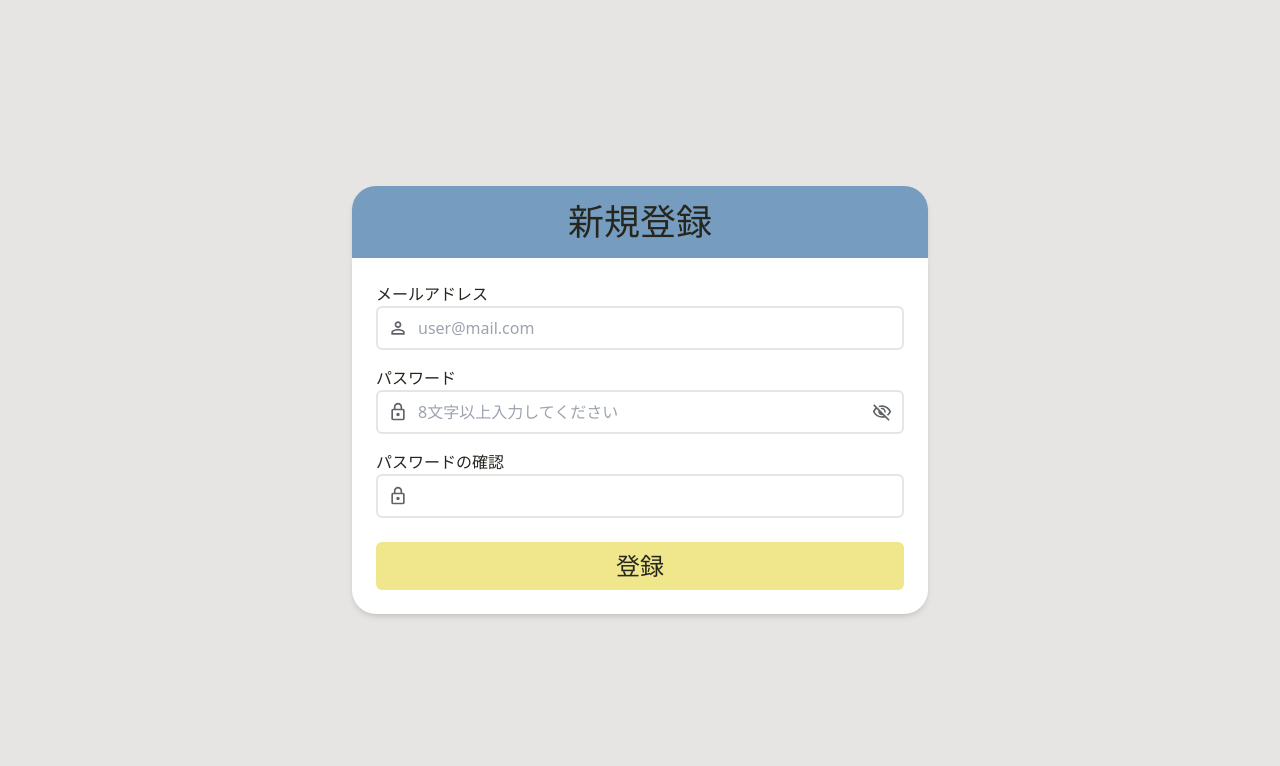
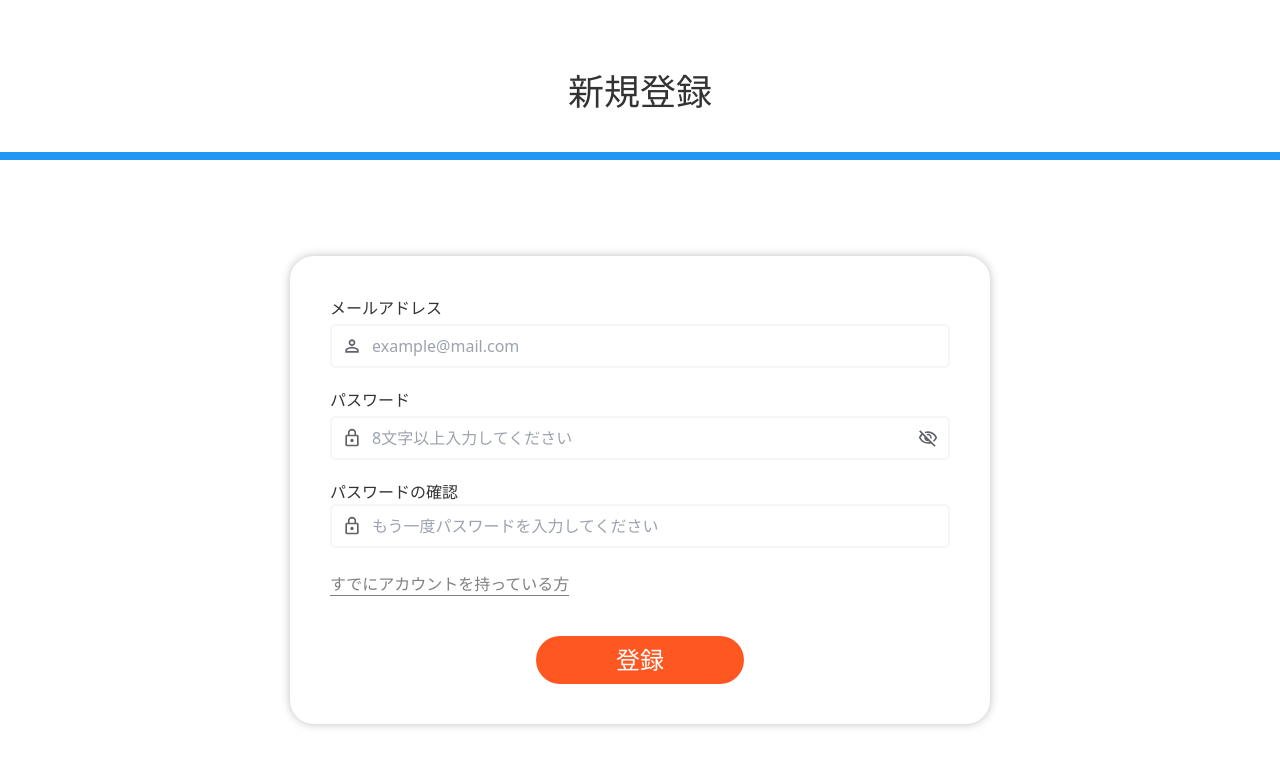
Before and after one commit to Fukushinaharuto/SiteForestFront, a Next.js app in the folder front/: page /register in a window 1280 px wide. Shown: the top 766 px of the page. Built offline with nearby package versions, Linux system fonts and the light colour scheme.

Commit message:
新規登録機能の作成完了登録機能の作成完了

```diff
--- a/front/src/app/globals.css
+++ b/front/src/app/globals.css
@@ -3,12 +3,10 @@
 @tailwind utilities;
 
 :root {
-  --background: #ffffff;
-  --foreground: #171717;
-
-  --accent-color: #769CBF;
-  --base-color:#E6E5E4;
-  --text-color: #25271F;
-  --sub-color: #f0e68c;
-  --sub-color-hover: rgba(240, 230, 140, 0.6);
+  --accent-color: #2196F3;
+  --base-color:#F5F5F5;
+  --text-color: #333333;
+  --sub-color: #FF5722;
+  --text-light-color: #808080;
+  --error-color: #ff0f0f;
 }
--- a/front/src/app/layout.tsx
+++ b/front/src/app/layout.tsx
@@ -28,7 +28,7 @@ export default function RootLayout({
       <body
         className={`${geistSans.variable} ${geistMono.variable} antialiased`}
       >
-        <div className="bg-base">
+        <div>
           {children}
         </div>
 
--- a/front/src/app/register/page.tsx
+++ b/front/src/app/register/page.tsx
@@ -2,16 +2,16 @@ import RegisterForm from '@/components/Auth/RegisterForm';
 
 const Register = () => {
     return (
-        <div className="min-h-screen bg-baseC flex items-center justify-center">
-            <div className="max-w-xl w-full">
-                <h1 className="text-text text-4xl text-center bg-accent rounded-t-3xl shadow-md p-4">
-                    新規登録
-                </h1>
-                <div className="bg-white p-6 rounded-b-3xl shadow-md">
-                    <RegisterForm />
+            <div>
+                <h1 className="text-text text-4xl text-center border-b-8 border-accent p-10 mt-8">
+                        新規登録
+                    </h1>
+                <div className="flex items-center justify-center px-10 mt-14">
+                    <div className="p-10 rounded-3xl shadow-form mt-10 w-[700px]">
+                        <RegisterForm />
+                    </div>
                 </div>
             </div>
-        </div>
     );
 };
 
--- a/front/src/components/Auth/LoginForm.tsx
+++ b/front/src/components/Auth/LoginForm.tsx
@@ -2,97 +2,135 @@
 
 import Image from "next/image";
 import Link from "next/link";
+import axios from "axios";
 import { useState } from "react"
 
 const LoginForm = () => {
-    const [visibility, setVisibility] = useState(false);
+    const [email, setEmail] = useState<string>('');
+    const [password, setPassword] = useState<string>('');
+    const [passwordConfirmation, setPasswordConfirmation] = useState<string>('');
+    const [passwordVisibility, setPasswordVisibility] = useState(false);
+    const [error, setError] = useState<string>('');
+    const [errors, setErrors] = useState<{ [key: string]: string[] }>({}); // 各フィールドのエラーを管理
+
+    const handleRegister = async (event: React.FormEvent) => {
+        event.preventDefault();
+        setErrors({}); // エラーをリセット
+
+        try {
+            await axios.post(`${process.env.NEXT_PUBLIC_API_URL}/register`, {
+                email,
+                password,
+                password_confirmation: passwordConfirmation,
+            });
+            // 成功時の処理
+            alert("登録が完了しました！");
+        } catch (error: any) {
+            if (error.response?.status === 422) {
+                // バリデーションエラーをセット
+                setErrors(error.response.data.errors);
+            } else {
+                console.error("新規登録のエラー", error);
+                setError('もう一度、登録し直してください')
+            }
+        }
+    };
+
+    const handleVisibility = () => {
+        setPasswordVisibility(!passwordVisibility);
+    };
+
     return (
-        <div className="flex items-center justify-center min-h-screen ">
-            <div className="max-w-[480px] w-full">
-                <Image
-                    src="/"
-                    alt="ロゴ"
-                    width={375}
-                    height={375}
-                    className="mx-auto mb-6"
-                />
-                <div className="shadow-form rounded-lg bg-baseColor pb-5 mt-14">
-                    <div className="border-b-8 mb-5 border-accentDark">
-                        <h1 className="text-2xl text-center text-text p-6">ログイン</h1>
-                    </div>
-                    <div className="p-4">
-
-
-                        <form className="space-y-4 px-1 mt-1">
-                            {/* メールアドレス */}
-                            <div className="group">
-                                <label className="block text-base text-text mb-2">メールアドレス</label>
+        <div>
+            <form
+                onSubmit={handleRegister}
+            >
+                {/* メールアドレス入力 */}
+                <div className="mb-5">
+                    <label className="block text-text text-base mb-1">メールアドレス</label>
                     <div className="relative">
                         <Image
                             src="/account.svg"
                             alt="メールアイコン"
-                                        width={22}
-                                        height={22}
-                                        className="absolute left-2 top-1/2 transform -translate-y-1/2 opacity-60"
+                            width={20}
+                            height={20}
+                            className="absolute left-3 top-1/2 transform -translate-y-1/2"
                         />
                         <input
                             type="email"
-                                        className="pl-12 w-full px-4 py-2 border border-textOpacity rounded-md placeholder:text-base group-hover:shadow-input focus:shadow-input transition-shadow"
-                                        placeholder="user@mail.com"
+                            onChange={(e) => setEmail(e.target.value)}
+                            value={email}
+                            required
+                            placeholder="example@mail.com"
+                            className={`w-full pl-10 px-3 py-2 border-2 rounded-md hover:shadow-input focus:outline-none focus:border-text ${
+                                errors.email ? "border-error" : "border-baseC"
+                            }`}
                         />
                     </div>
-
+                    {errors.email && (
+                        <p className="pt-2 text-error text-sm">{errors.email[0]}</p>
+                    )}
                 </div>
 
-                            {/* パスワード */}
-                            <div className="group">
-                                <label className="block text-base text-text mb-2">パスワード</label>
+                {/* パスワード入力 */}
+                <div className="mb-6">
+
+                        <label className="block text-text text-base mb-1">パスワード</label>
                         <div className="relative">
+                            <input
+                                type={passwordVisibility ? "text" : "password"}
+                                onChange={(e) => setPassword(e.target.value)}
+                                value={password}
+                                required
+                                placeholder="8文字以上入力してください"
+                                className={`relative w-full pl-10 px-3 py-2 border-2 rounded-md hover:shadow-input focus:outline-none focus:border-text ${
+                                    errors.password ? "border-error" : "border-baseC"
+                                }`}
+                            />
+
                             <Image
                                 src="/key.svg"
-                                        alt="パスワードアイコン"
-                                        width={22}
-                                        height={22}
-                                        className="absolute left-2 top-1/2 transform -translate-y-1/2 opacity-60"
-                                    />
-                                    <input
-                                        type={visibility ? "text" : "password" }
-                                        className="w-full pl-12 px-4 py-2 border border-textOpacity rounded-md group-hover:shadow-input focus:shadow-input transition-shadow"
-                                    />
-                                    <button
-                                        onClick={() => setVisibility(!visibility)}
-                                        type="button"
-                                    >
-                                        <Image
-                                            src={`/visibility_${visibility ? "open" : "close"}.svg`}
-                                            alt="パスワードが見えないアイコン"
+                                alt="鍵アイコン"
                                 width={20}
                                 height={20}
-                                            className="absolute right-3 top-1/2 transform -translate-y-1/2 opacity-60"
+                                className="absolute left-3 top-1/2 transform -translate-y-1/2"
+                            />
+
+                            <button onClick={handleVisibility} type="button">
+                                <Image
+                                    src={`/visibility_${passwordVisibility ? "open" : "close"}.svg`}
+                                    alt="パスワード表示切替アイコン"
+                                    width={20}
+                                    height={20}
+                                    className="absolute right-3 top-1/2 transform -translate-y-1/2"
                                 />
                             </button>
                         </div>
+
+
+                    {errors.password && (
+                        <p className="pt-2 text-error text-sm">{errors.password[0]}</p>
+                    )}
                 </div>
 
-                            {/* パスワードを忘れた場合 */}
-                            <div className="pl-[6px] text-left pt-3 pb-1">
-                                <Link href="#" className="text-xs text-textOpacity underline hover:text-text transition-colors duration-500">
-                                    パスワードをお忘れの場合
+                <Link
+                    prefetch href="/register"
+                    className="text-textLight border-b-[1px] border-textLight hover:opacity-60"
+                >
+                    まだアカウントを登録していない方
                 </Link>
-                            </div>
 
-                            {/* ログインボタン */}
+                {/* 登録ボタン */}
+                <div className="flex justify-center mt-9">
                     <button
                         type="submit"
-                                className="w-full p-2 h-14 text-base text-baseColor bg-accentDark rounded-md"
+                        className="w-52 bg-sub text-white text-2xl py-2 rounded-3xl transition hover:opacity-60"
                     >
                         ログイン
                     </button>
-                        </form>
-                    </div>
                 </div>
 
-            </div>
+            </form>
         </div>
     );
 };
--- a/front/src/components/Auth/RegisterForm.tsx
+++ b/front/src/components/Auth/RegisterForm.tsx
@@ -2,13 +2,15 @@
 import { useState } from "react";
 import axios from "axios";
 import Image from "next/image";
+import Link from "next/link";
+
 
 const RegisterForm = () => {
     const [email, setEmail] = useState<string>('');
     const [password, setPassword] = useState<string>('');
     const [passwordConfirmation, setPasswordConfirmation] = useState<string>('');
     const [passwordVisibility, setPasswordVisibility] = useState(false);
-
+    const [error, setError] = useState<string>('');
     const [errors, setErrors] = useState<{ [key: string]: string[] }>({}); // 各フィールドのエラーを管理
 
     const handleRegister = async (event: React.FormEvent) => {
@@ -29,6 +31,7 @@ const RegisterForm = () => {
                 setErrors(error.response.data.errors);
             } else {
                 console.error("新規登録のエラー", error);
+                setError('もう一度、登録し直してください')
             }
         }
     };
@@ -39,10 +42,12 @@ const RegisterForm = () => {
 
     return (
         <div>
-            <form onSubmit={handleRegister}>
+            <form
+                onSubmit={handleRegister}
+            >
                 {/* メールアドレス入力 */}
-                <div className="relative mb-4">
-                    <label className="block text-text text-base">メールアドレス</label>
+                <div className="mb-5">
+                    <label className="block text-text text-base mb-1">メールアドレス</label>
                     <div className="relative">
                         <Image
                             src="/account.svg"
@@ -56,21 +61,33 @@ const RegisterForm = () => {
                             onChange={(e) => setEmail(e.target.value)}
                             value={email}
                             required
-                            placeholder="user@mail.com"
-                            className={`w-full pl-10 px-3 py-2 border-2 rounded-md ${
-                                errors.email ? "border-red-500" : "border-baseC"
+                            placeholder="example@mail.com"
+                            className={`w-full pl-10 px-3 py-2 border-2 rounded-md hover:shadow-input focus:outline-none focus:border-text ${
+                                errors.email ? "border-error" : "border-baseC"
                             }`}
                         />
+                    </div>
                     {errors.email && (
-                            <p className="absolute left-0 top-full text-red-500 text-sm">{errors.email[0]}</p>
+                        <p className="pt-2 text-error text-sm">{errors.email[0]}</p>
                     )}
-                    </div>
                 </div>
 
                 {/* パスワード入力 */}
-                <div className="relative mb-4">
-                    <label className="block text-text text-base">パスワード</label>
+                <div className="mb-5">
+
+                        <label className="block text-text text-base mb-1">パスワード</label>
                         <div className="relative">
+                            <input
+                                type={passwordVisibility ? "text" : "password"}
+                                onChange={(e) => setPassword(e.target.value)}
+                                value={password}
+                                required
+                                placeholder="8文字以上入力してください"
+                                className={`relative w-full pl-10 px-3 py-2 border-2 rounded-md hover:shadow-input focus:outline-none focus:border-text ${
+                                    errors.password ? "border-error" : "border-baseC"
+                                }`}
+                            />
+
                             <Image
                                 src="/key.svg"
                                 alt="鍵アイコン"
@@ -78,16 +95,7 @@ const RegisterForm = () => {
                                 height={20}
                                 className="absolute left-3 top-1/2 transform -translate-y-1/2"
                             />
-                        <input
-                            type={passwordVisibility ? "text" : "password"}
-                            onChange={(e) => setPassword(e.target.value)}
-                            value={password}
-                            required
-                            placeholder="8文字以上入力してください"
-                            className={`w-full pl-10 px-3 py-2 border-2 rounded-md ${
-                                errors.password ? "border-red-500" : "border-baseC"
-                            }`}
-                        />
+
                             <button onClick={handleVisibility} type="button">
                                 <Image
                                     src={`/visibility_${passwordVisibility ? "open" : "close"}.svg`}
@@ -97,14 +105,16 @@ const RegisterForm = () => {
                                     className="absolute right-3 top-1/2 transform -translate-y-1/2"
                                 />
                             </button>
+                        </div>
+
+
                     {errors.password && (
-                            <p className="absolute left-0 top-full text-red-500 text-sm">{errors.password[0]}</p>
+                        <p className="pt-2 text-error text-sm">{errors.password[0]}</p>
                     )}
-                    </div>
                 </div>
 
                 {/* パスワード確認 */}
-                <div className="relative mb-6">
+                <div className="mb-6">
                     <label className="block text-text text-base">パスワードの確認</label>
                     <div className="relative">
                         <Image
@@ -115,27 +125,37 @@ const RegisterForm = () => {
                             className="absolute left-3 top-1/2 transform -translate-y-1/2"
                         />
                         <input
-                            type="password"
+                            type={passwordVisibility ? "text" : "password"}
                             onChange={(e) => setPasswordConfirmation(e.target.value)}
                             value={passwordConfirmation}
                             required
-                            className={`w-full pl-10 px-3 py-2 border-2 rounded-md ${
-                                errors.password_confirmation ? "border-red-500" : "border-baseC"
+                            placeholder="もう一度パスワードを入力してください"
+                            className={`w-full pl-10 px-3 py-2 border-2 rounded-md hover:shadow-input focus:outline-none focus:border-text ${
+                                errors.password_confirmation ? "border-error" : "border-baseC"
                             }`}
                         />
-                        {errors.password_confirmation && (
-                            <p className="absolute left-0 top-full text-red-500 text-sm">{errors.password_confirmation[0]}</p>
+                    </div>
+                    {error && (
+                        <p className="pt-2 text-error text-sm">{error}</p>
                     )}
                 </div>
-                </div>
+                <Link
+                    prefetch href="/login"
+                    className="text-textLight border-b-[1px] border-textLight hover:opacity-60"
+                >
+                    すでにアカウントを持っている方
+                </Link>
 
                 {/* 登録ボタン */}
+                <div className="flex justify-center mt-10">
                     <button
                         type="submit"
-                    className="w-full bg-sub text-text text-2xl py-2 rounded-md transition"
+                        className="w-52 bg-sub text-white text-2xl py-2 rounded-3xl transition hover:opacity-60"
                     >
                         登録
                     </button>
+                </div>
+
             </form>
         </div>
     );
--- a/front/tailwind.config.ts
+++ b/front/tailwind.config.ts
@@ -9,14 +9,17 @@ export default {
   theme: {
     extend: {
       colors: {
-        background: "var(--background)",
-        foreground: "var(--foreground)",
-
         accent: "var(--accent-color)",
         baseC: "var(--base-color)",
         text: "var(--text-color)",
+        textLight: "var(--text-light-color)",
         sub: "var(--sub-color)",
-        subPale: "var(--sub-color-hover)"
+        subPale: "var(--sub-color-hover)",
+        error: "var(--error-color)",
+      },
+      boxShadow: {
+        'form': '0 0 10px rgba(0, 0, 0, 0.25)',
+        'input': '4px 4px 4px rgba(0, 0, 0, 0.25)',
       },
     },
   },
```
Also changed, not shown: front/src/app/login/page.tsx (+8 -1 lines). Lines whose indentation alone changed are shown as unchanged.
